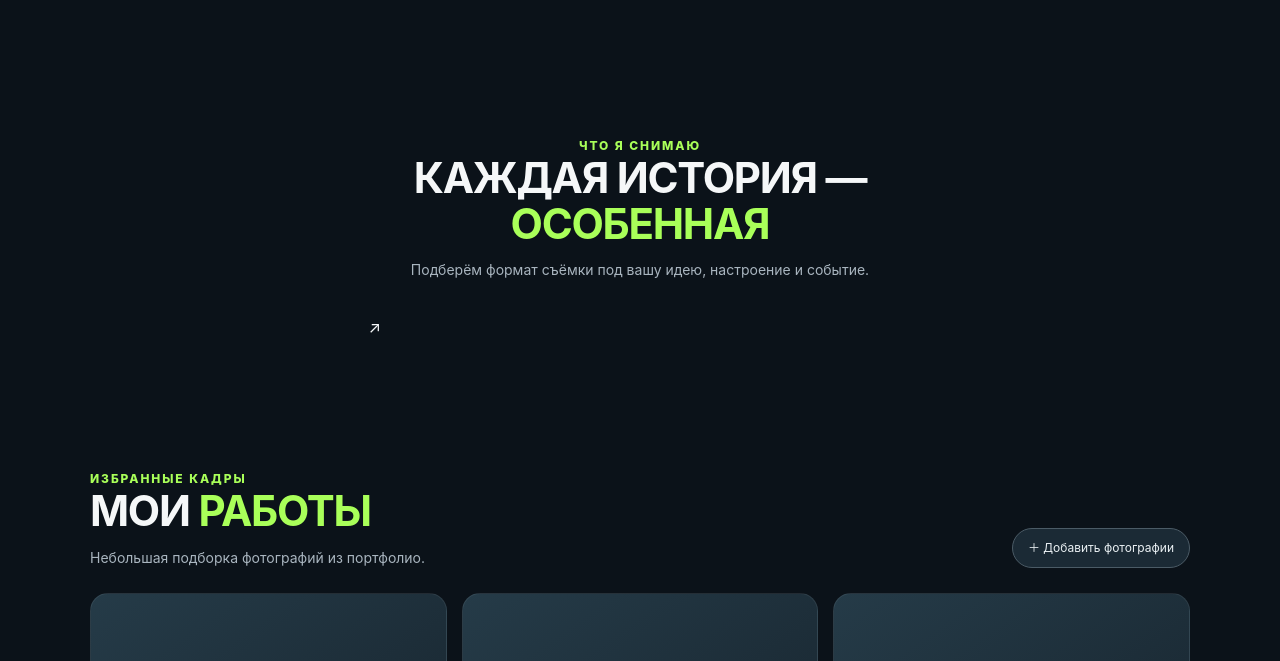
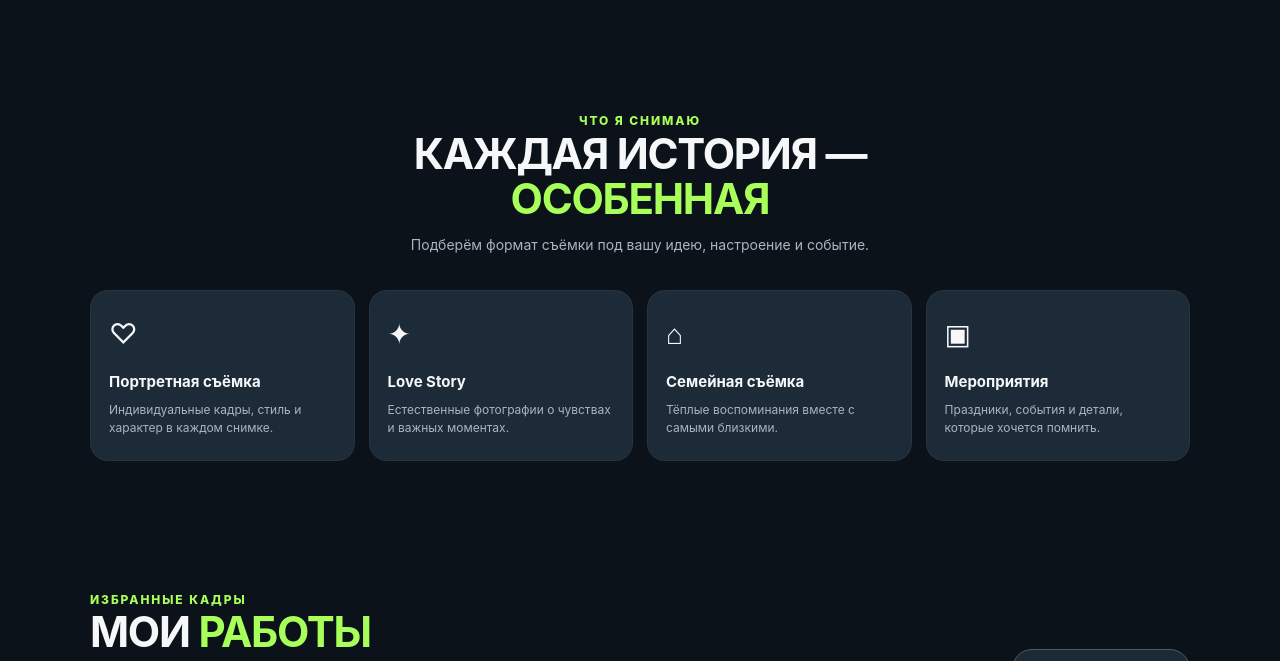
Before and after one commit to k8558104-netizen/k855810.githup.io, a plain HTML site: page index.html in a window 1280 px wide. Shown: the part 588-1249 px from the top of the page. Drawn offline with Linux system fonts and the light colour scheme.

Commit message:
Update index.html

```diff
--- a/index.html
+++ b/index.html
@@ -52,9 +52,8 @@
     .notice{font-size:11px;color:#82919d;margin-top:12px}
     @media(max-width:760px){.links{display:none}.hero{grid-template-columns:1fr;padding:42px 0 45px;gap:25px}.hero-art{min-height:260px}.services{grid-template-columns:1fr 1fr}.gallery{grid-template-columns:1fr 1fr}.about{grid-template-columns:1fr;padding:22px}.about-mark{min-height:160px}.gallery-top{align-items:start;flex-direction:column}.contact{padding:30px 18px}}
     @media(max-width:430px){.wrap{width:min(100% - 28px,1100px)}.services{gap:9px}.service{padding:16px 13px}.gallery{gap:9px}.photo{border-radius:13px}.ticks{grid-template-columns:1fr}}
-  </style>}
+  </style>
 </head>
-  <link rel="icon" type="image/svg+xml" href="favicon.svg">
 <body>
 <header class="wrap nav">
   <a class="brand" href="#">PHOTO<span>GRAPHY</span></a>
@@ -76,13 +75,10 @@
   <section id="services" class="wrap">
     <div class="section-head"><div class="eyebrow">Что я снимаю</div><h2>КАЖДАЯ ИСТОРИЯ — <span class="accent">ОСОБЕННАЯ</span></h2><p class="sub">Подберём формат съёмки под вашу идею, настроение и событие.</p></div>
     <div class="services">
-      <div class="services">
-
-     </div>
-    <span class="service-arrow">↗</span>
-  </article>
-
-</div>
+      <article class="service"><div class="ico">♡</div><h3>Портретная съёмка</h3><p>Индивидуальные кадры, стиль и характер в каждом снимке.</p></article>
+      <article class="service"><div class="ico">✦</div><h3>Love Story</h3><p>Естественные фотографии о чувствах и важных моментах.</p></article>
+      <article class="service"><div class="ico">⌂</div><h3>Семейная съёмка</h3><p>Тёплые воспоминания вместе с самыми близкими.</p></article>
+      <article class="service"><div class="ico">▣</div><h3>Мероприятия</h3><p>Праздники, события и детали, которые хочется помнить.</p></article>
     </div>
   </section>
 
```
